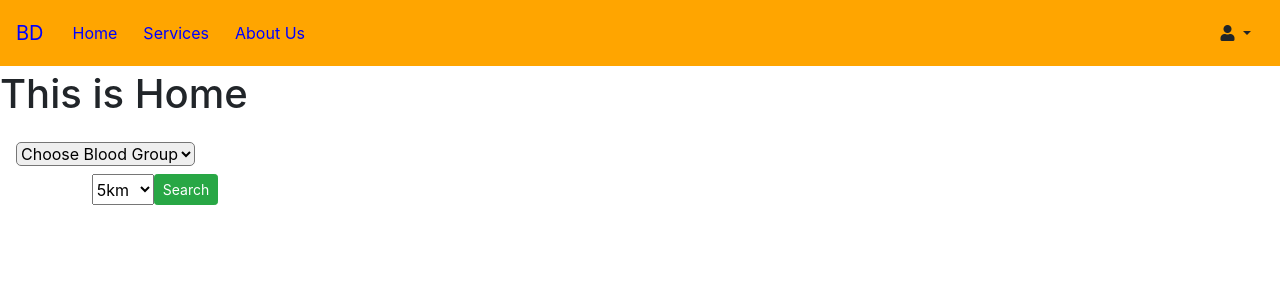
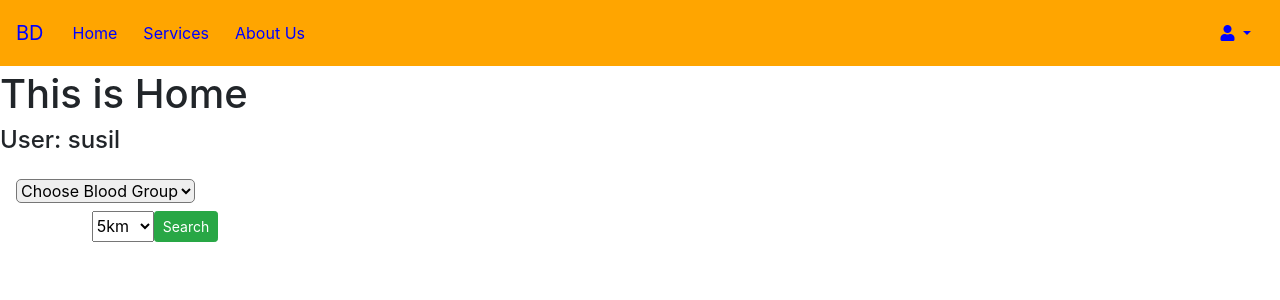
Before and after one commit to susilthapa/Blood-Donation-app, a Django app: page / in a window 1280 px wide. Shown: the top 300 px of the page. Run offline with Django 3.2, Linux system fonts and the light colour scheme; a user stored in the database is signed in; some libraries are stand-ins or nearby versions.

Commit message:
navbar fixed

```diff
--- a/main/views.py
+++ b/main/views.py
@@ -8,7 +8,6 @@ from haversine import haversine, Unit
 
 
 def home(request):
-    # print(f'USER = {current_user}')
     return render(request, './home.html')
 
 
--- a/templates/base.html
+++ b/templates/base.html
@@ -29,7 +29,7 @@
           <a class="navbar-brand" href="/">BD</a>
           <button class="navbar-toggler" type="button" data-toggle="collapse" data-target="#navbarSupportedContent-333"
             aria-controls="navbarSupportedContent-333" aria-expanded="false" aria-label="Toggle navigation">
-            <span class="navbar-toggler-icon"></span>
+            <span class="navbar-toggler-icon"><i style="color: blue;" class="far fa-caret-square-down"></i></i></span>
           </button>
           <div class="collapse navbar-collapse" id="navbarSupportedContent-333">
             <ul class="navbar-nav mr-auto">
@@ -49,7 +49,7 @@
             <ul class="navbar-nav ml-auto nav-flex-icons">
 
               <li class="nav-item dropdown">
-                <a class="nav-link dropdown-toggle" id="navbarDropdownMenuLink-333" data-toggle="dropdown"
+                <a style="color:blue;" class="nav-link dropdown-toggle" id="navbarDropdownMenuLink-333" data-toggle="dropdown"
                   aria-haspopup="true" aria-expanded="false">
                   <i class="fas fa-user"></i>
                 </a>
--- a/templates/home.html
+++ b/templates/home.html
@@ -9,9 +9,9 @@
 {% block content %}
     <div>
         <h1>This is Home</h1>
-{#        {% if user.is_authenticated %}#}
-{#            <span>User: {{current_user.user.username }}</span>#}
-{#        {% endif %}#}
+        {% if user.is_authenticated %}
+            <h4>User: {{user.username }}</h4>
+        {% endif %}
     </div>
     <div>
         <form method="POST" class="ml-3 mt-4" action="{% url 'search' %}">
```
Also changed, not shown: db.sqlite3.
